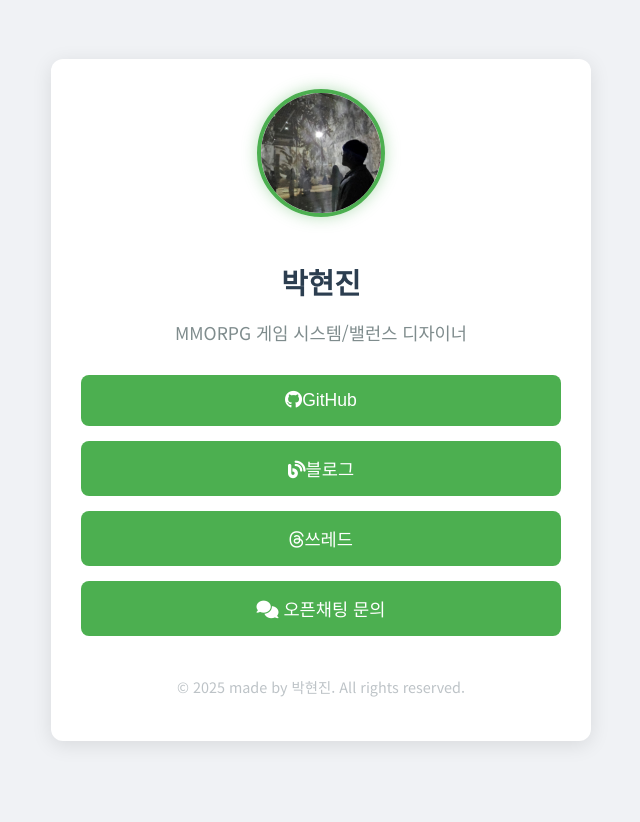
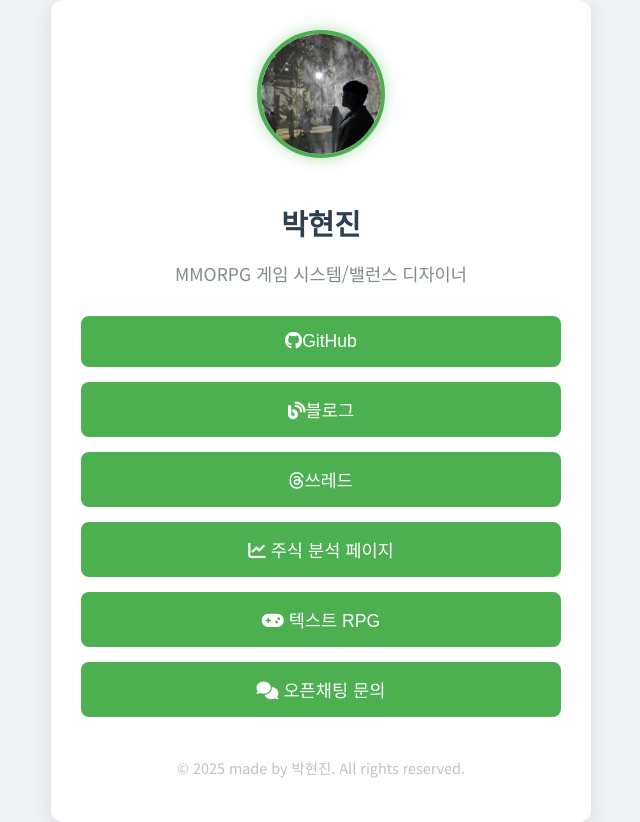
Before and after one commit to ddkerty/Linktree, a plain HTML site: page index.html in a window 1280 px wide. Shown: the whole page, without its empty margins (319-959 px from the left). Before the commit the page ends 800 px from the top, so only its background shows below. Drawn offline with Linux system fonts and the light colour scheme.

Commit message:
Update index.html
링크 추가.

```diff
--- a/index.html
+++ b/index.html
@@ -20,6 +20,8 @@
     <button class="link-button" data-url="https://github.com/ddkerty/ddkerty"><i class="fa-brands fa-github"></i>GitHub</button>
     <button class="link-button" data-url="https://technut.tistory.com/"><i class="fa-solid fa-blog"></i>블로그</button>
     <button class="link-button" data-url="https://www.threads.com/@hyunjin_is_good?hl=ko"><i class="fa-brands fa-threads"></i>쓰레드</button>
+    <button class="link-button" data-url="https://vercel.com/ddkertys-projects/stock"><i class="fa-solid fa-chart-line"></i> 주식 분석 페이지</button>
+    <button class="link-button" data-url="https://vercel.com/ddkertys-projects/text-rpg"><i class="fa-solid fa-gamepad"></i> 텍스트 RPG</button>
     <button class="link-button" data-url="https://open.kakao.com/o/s5CtJbDh"><i class="fa-solid fa-comments"></i> 오픈채팅 문의</button>
 </main>
 
```
